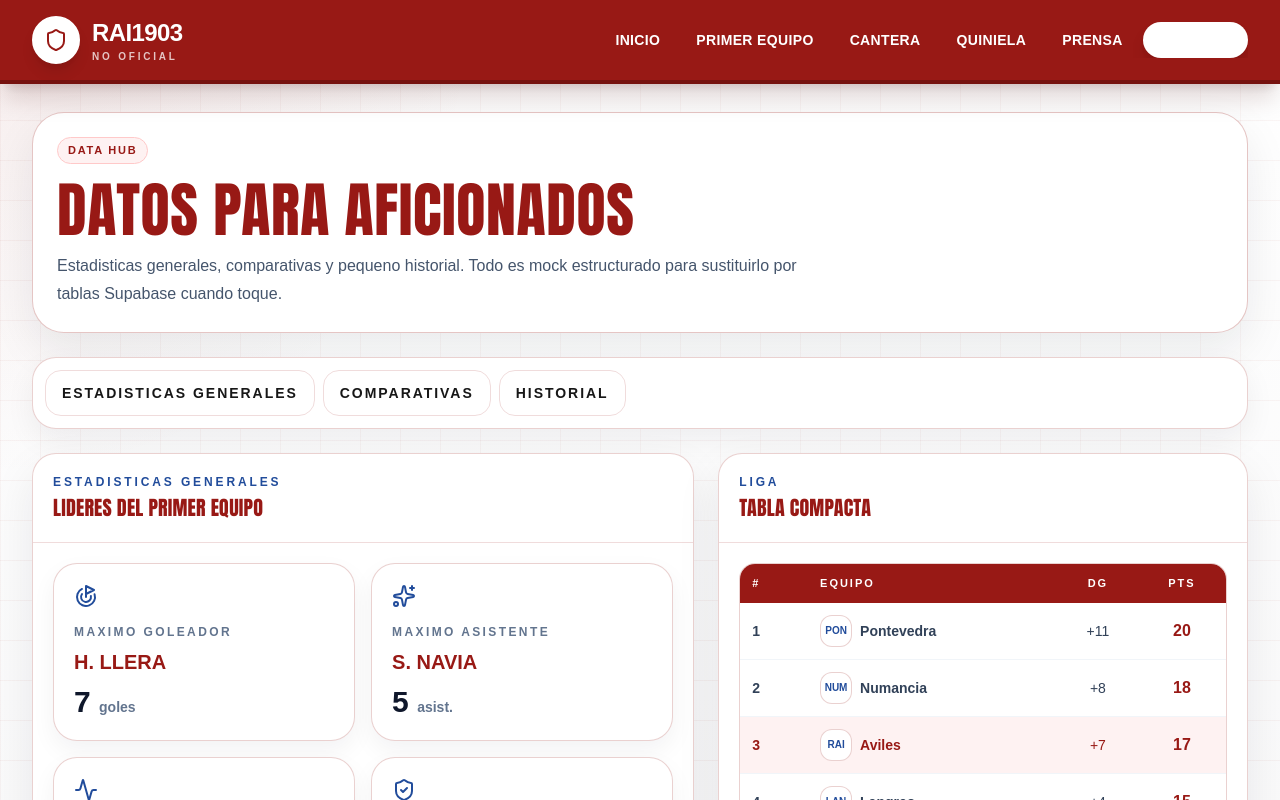
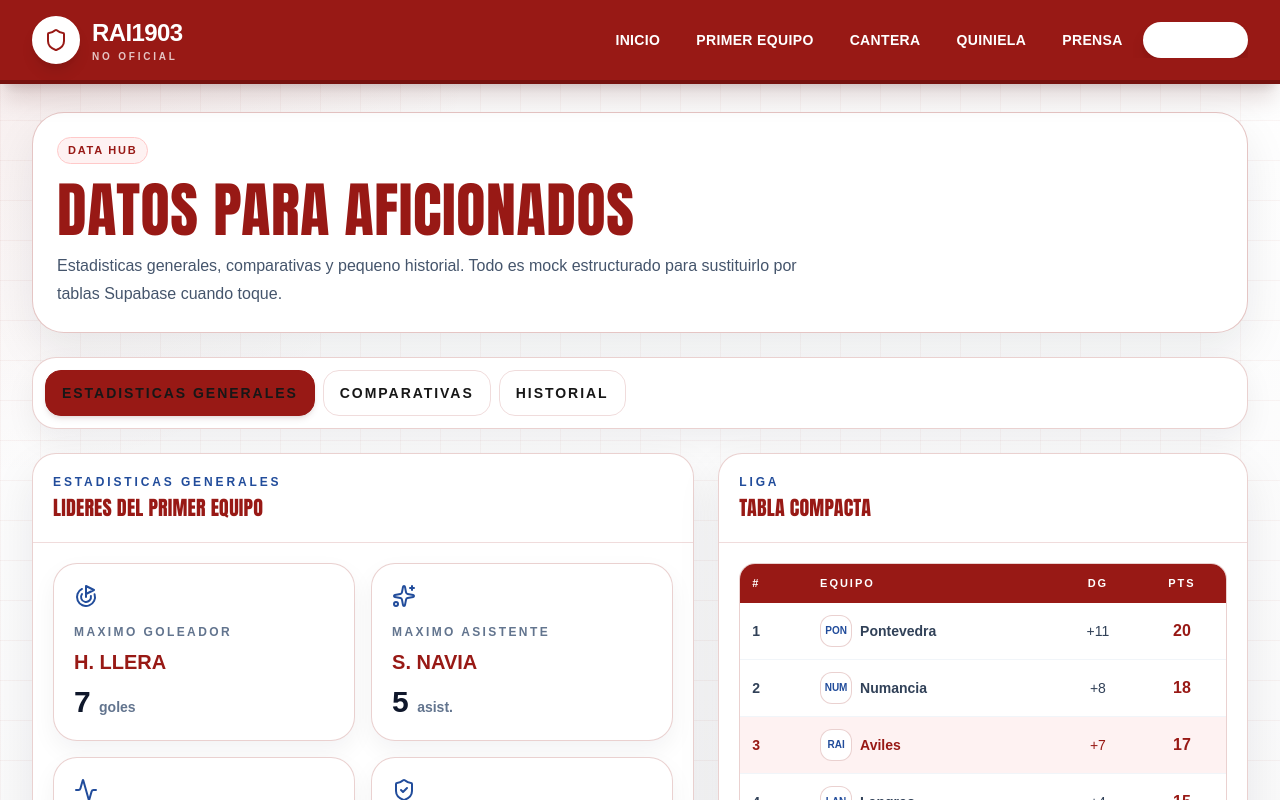
Before and after one commit to academiaohara/RAI1903, a Next.js app: page /data-hub in a window 1280 px wide. Shown: the top 800 px of the page. Built offline with nearby package versions, Linux system fonts and the light colour scheme.

Commit message:
Add active section tab state
Co-authored-by: academiaohara <academiaohara@users.noreply.github.com>

```diff
--- a/components/SectionTabs.tsx
+++ b/components/SectionTabs.tsx
@@ -1,5 +1,8 @@
+"use client";
+
 import Link from "next/link";
 import type { Route } from "next";
+import { useEffect, useState } from "react";
 import { cn } from "@/lib/utils";
 
 export type SectionTab = {
@@ -9,10 +12,19 @@ export type SectionTab = {
 };
 
 export function SectionTabs({ tabs, className }: { tabs: SectionTab[]; className?: string }) {
+  const [activeHref, setActiveHref] = useState(tabs[0]?.href ?? "");
+
+  useEffect(() => {
+    const syncHash = () => setActiveHref(window.location.hash || tabs[0]?.href || "");
+    syncHash();
+    window.addEventListener("hashchange", syncHash);
+    return () => window.removeEventListener("hashchange", syncHash);
+  }, [tabs]);
+
   return (
     <nav className={cn("no-scrollbar flex gap-2 overflow-x-auto rounded-3xl border border-[#981915]/20 bg-white p-3 shadow-[0_12px_30px_rgba(17,24,39,0.06)]", className)} aria-label="Subsecciones">
       {tabs.map((tab) => (
-        <Link key={tab.href} href={tab.href as Route} className="min-w-fit rounded-2xl border border-[#981915]/15 px-4 py-3 text-sm font-black uppercase tracking-[0.14em] text-slate-700 transition hover:border-[#981915] hover:bg-red-50 hover:text-[#981915]">
+        <Link key={tab.href} href={tab.href as Route} onClick={() => setActiveHref(tab.href)} className={cn("min-w-fit rounded-2xl border px-4 py-3 text-sm font-black uppercase tracking-[0.14em] transition", activeHref === tab.href ? "border-[#981915] bg-[#981915] text-white shadow-md shadow-red-950/10" : "border-[#981915]/15 text-slate-700 hover:border-[#981915] hover:bg-red-50 hover:text-[#981915]")}>
           {tab.label}
         </Link>
       ))}
```
